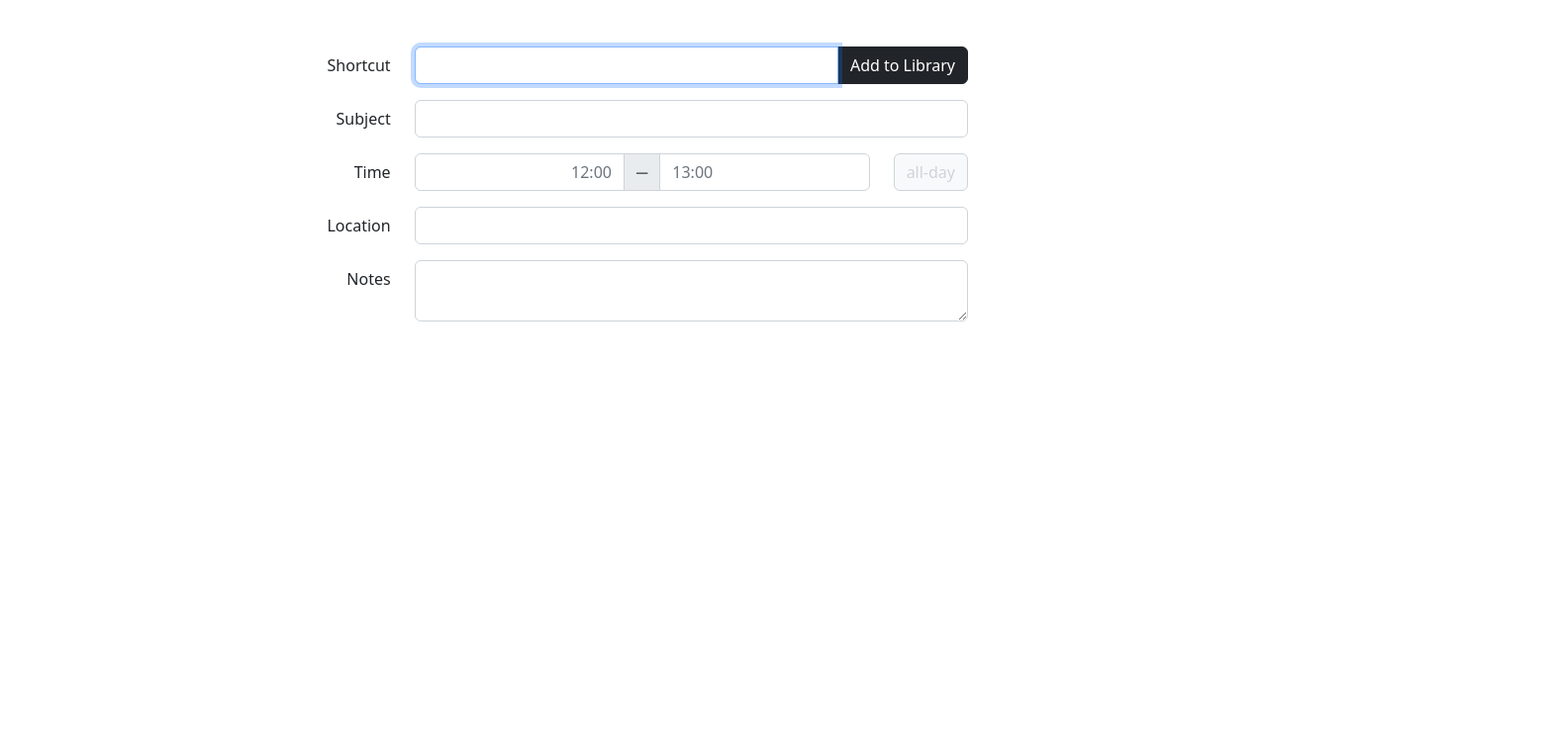
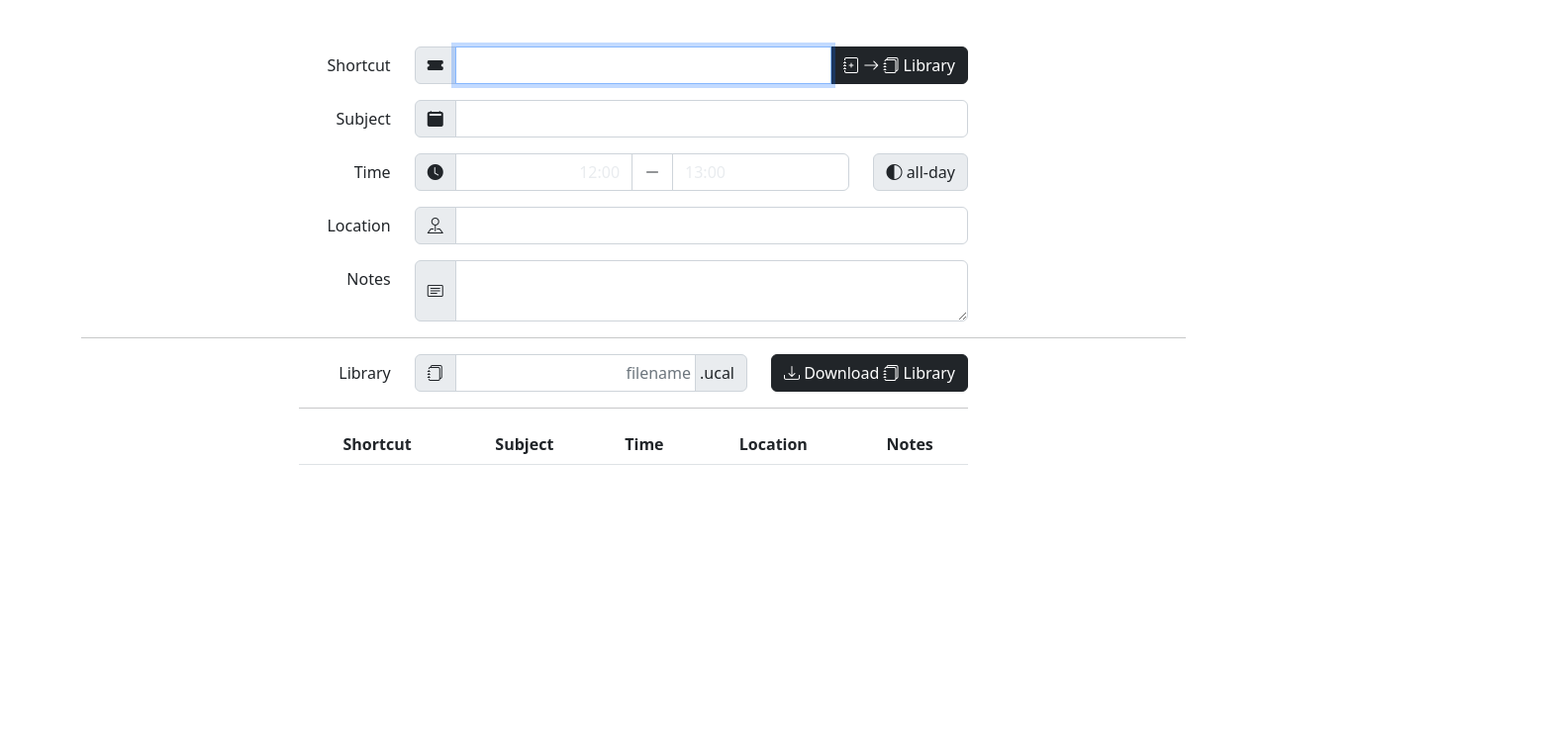
Before and after one commit to urmoi/uCal, a plain HTML site: page library.html in a window 1280 px wide. Shown: the part 59-800 px from the top of the page at 99% size, 1570 px wide, since content can reach past the window. Drawn offline with nearby package versions, Linux system fonts and the light colour scheme.

Commit message:
library update

```diff
--- a/library.html
+++ b/library.html
@@ -11,7 +11,10 @@
         <link href="https://cdn.jsdelivr.net/npm/bootstrap@5.2.0/dist/css/bootstrap.min.css" rel="stylesheet" integrity="sha384-gH2yIJqKdNHPEq0n4Mqa/HGKIhSkIHeL5AyhkYV8i59U5AR6csBvApHHNl/vI1Bx" crossorigin="anonymous">
         <script src="https://cdn.jsdelivr.net/npm/bootstrap@5.2.0/dist/js/bootstrap.bundle.min.js" integrity="sha384-A3rJD856KowSb7dwlZdYEkO39Gagi7vIsF0jrRAoQmDKKtQBHUuLZ9AsSv4jD4Xa" crossorigin="anonymous"></script>
 
-        <!-- https://favicon.io/emoji-favicons/spiral-calendar -->
+        <!-- https://icons.getbootstrap.com/ -->
+        <link rel="stylesheet" href="https://cdn.jsdelivr.net/npm/bootstrap-icons@1.9.1/font/bootstrap-icons.css">
+
+        <!-- https://favicon.io/emoji-favicons/spiral-calendar/ -->
         <link href="/static/favicon.ico" rel="icon">
 
         <link href="/static/styles.css" rel="stylesheet">
@@ -23,9 +26,10 @@
     </head>
 
     <body>
+
         <nav class="bg-light border navbar navbar-expand-md navbar-light">
             <div class="container-fluid">
-                <a class="navbar-brand" href="/">uCal</a>
+                <a class="navbar-brand" href="/"><i class="bi bi-calendar3"></i> uCal</a>
             </div>
         </nav>
 
@@ -36,21 +40,23 @@
                         <label class="col-sm-2 col-form-label" for="calShort">Shortcut</label>
                         <div class="col position-relative">
                             <div class="input-group has-validation">
+                                <i class="input-group-text bi bi-ticket-fill"></i>
                                 <input class="form-control" id="calShort" name="calShort" type="text" autofocus autocomplete="off" required>
                                 <div class="invalid-tooltip rounded">
-                                    Please choose a unique shortcut key.
+                                    Please choose a unique shortcut.
                                 </div>
                                 <div class="invalid-tooltip used-tooltip rounded">
-                                    Shortcut already used, you will overwrite it.
+                                    Shortcut already used, you will overwrite it!
                                 </div>
-                                <button class="col-sm-3 btn btn-dark w-auto" type="button" id="calAdd">Add to Library</button>
+                                <button class="col-sm-3 btn btn-dark w-auto" type="button" id="calAdd"><i class="bi bi-journal-plus"></i> <i class="bi bi-arrow-right"></i> <i class="bi bi-journals"></i> Library</button>
                             </div>
                         </div>
                     </div>
 
-                    <div class="row mb-3">
-                        <label class="col-sm-2 col-form-label" for="calSub">Subject</label>
-                        <div class="col position-relative">
+                    <div class="row mb-3 position-relative">
+                        <label class="col-sm-2 col-form-label" for="calSub">Subject</i></label>
+                        <div class="col input-group has-validation">
+                            <i class="input-group-text bi bi-calendar2-fill"></i>
                             <input class="form-control has-validation" id="calSub" name="calSub" type="text" autocomplete="off" required>
                             <div class="invalid-tooltip">
                                 Please give a subject.
@@ -58,54 +64,57 @@
                         </div>
                     </div>
 
-                    <div class="row">
-                        <label class="col-sm-2 col-form-label position-relative" for="calStart">Time</label>
-                        <div class="col flex-nowrap input-group mb-3 has-validation">
-                            <input class="form-control input-time toggle text-end" id="calStarts" name="calStart" type="text" placeholder="12:00" required>
-                            <input type="radio" class="btn-check" name="timeOption" id="calTime" autocomplete="off" checked>
-                            <label class="btn btn-light btn-outline-light toggle" for="calTime">&#x2500;</label>
-                            <input class="form-control input-time toggle" id="calEnds" name="calEnds" type="text" placeholder="13:00" required>
+                    <div class="row mb-3">
+                        <label class="col-sm-2 col-form-label position-relative" for="calStarts">Time</label>
+                        <input type="radio" class="btn-check" name="time-toggle" id="time-toggle" autocomplete="off">
+                        <div class="col flex-nowrap input-group btn-toggle has-validation" id="time-toggle-time">
+                            <i class="input-group-text bi bi-clock-fill"></i>
+                            <input class="form-control input-time text-end" id="calStarts" name="calStarts" type="text" placeholder="12:00" required>
+                            <i class="input-group-text bi bi-dash-lg bg-transparent"></i>
+                            <input class="form-control input-time" id="calEnds" name="calEnds" type="text" placeholder="13:00" required>
                             <div class="invalid-tooltip">
                                 Please give a valid time [i.e. 12 | 1200 | 12:00].
                             </div>
                         </div>
-                        <div class="col-auto">
-                            <input type="radio" class="btn-check" name="timeOption" id="calAllday" autocomplete="off">
-                            <label class="btn btn-light btn-outline-light toggle" for="calAllday">all-day</label>
+                        <div class="col-sm-auto btn-toggle mt-3 mt-sm-0 text-center" id="time-toggle-allday">
+                            <laben class="input-group-text"><i class="bi bi-circle-half me-3 me-sm-0"></i>&nbsp;all-day</label>
                         </div>
                     </div>
 
                     <div class="row mb-3">
                         <label class="col-sm-2 col-form-label" for="calLocal">Location</label>
-                        <div class="col">
+                        <div class="col input-group">
+                            <i class="input-group-text bi bi-pin-map"></i>
                             <input class="form-control" id="calLocal" name="calLocal" type="text" autocomplete="off">
                         </div>
                     </div>
 
                     <div class="row mb-3">
                         <label class="col-sm-2 col-form-label" for="calNotes">Notes</label>
-                        <div class="col">
+                        <div class="col input-group">
+                            <i class="input-group-text bi bi-card-text"></i>
                             <textarea class="form-control" id="calNotes" name="calNotes" type="text"></textarea>
                         </div>
                     </div>
                 </form>
             </div>
 
-            <hr class="visually-hidden" id="new-lib-hr">
+            <hr class="" id="new-lib-hr">
 
-            <div class="w-700px container-sm visually-hidden" id="new-lib-container">
+            <div class="w-700px container-sm " id="new-lib-container">
                 <form class="text-start text-sm-end needs-validation" id="new-lib" novalidate>
                     <div class="row">
                         <label class="col-sm-2 col-form-label" for="libTitle">Library</label>
                         <div class="col flex-nowrap input-group has-validation mb-3 mb-sm-0">
+                            <i class="input-group-text bi bi-journals"></i>
                             <input class="form-control text-end pe-1" id="libTitle" name="libTitle" type="text" autocomplete="off" placeholder="filename" required>
                             <span class="input-group-text ps-1">.ucal</span>
                             <div class="invalid-tooltip">
                                 Please choose a name for this Library.
                             </div>
                         </div>
-                        <div class="col-sm-5">
-                            <button class="btn btn-dark w-100" type="button" id="libSave">Save .ucal Library</button>
+                        <div class="col-sm-auto">
+                            <button class="btn btn-dark w-100" type="button" id="libSave"><i class="bi bi-download"></i> Download <i class="bi bi-journals"></i> Library</button>
                         </div>
                     </div>
                 </form>
@@ -151,8 +160,11 @@
 
     document.getElementById("calShort").addEventListener("input", (e) => checkShort(e.srcElement) );
 
-    document.getElementById("calTime").addEventListener("click", () => disableTime(false) );
-    document.getElementById("calAllday").addEventListener("click", () => disableTime(true) );
+    document.getElementById("time-toggle-time").addEventListener("click", (e) => toggleTime(true, e.currentTarget));
+    document.getElementById("time-toggle-allday").addEventListener("click", (e) => toggleTime(false, e.currentTarget));
+
+    // document.getElementById("calTime").addEventListener("click", () => disableTime(false) );
+    // document.getElementById("calAllday").addEventListener("click", () => disableTime(true) );
 
     document.getElementById("calStarts").addEventListener("input", (e) => checkTime(e.srcElement) );
     document.getElementById("calEnds").addEventListener("input", (e) => checkTime(e.srcElement) );
--- a/static/library.js
+++ b/static/library.js
@@ -37,7 +37,7 @@ function addItem () {
 
     itemData["subject"] = document.getElementById("calSub").value;
 
-    if (document.getElementById("calTime").checked) {
+    if (!document.getElementById("time-toggle").checked) {
         itemData["time"] = correctTime(document.getElementById("calStarts").value) + "-" + correctTime(document.getElementById("calEnds").value);
     } else {
         itemData["time"] = "all-day";
@@ -61,8 +61,8 @@ function checkForm(form) {
 
 function resetForm(form) {
     form.classList.remove("was-validated");
-    disableTime(false);
     document.getElementById("calShort").classList.remove("is-used");
+    toggleTime();
     form.reset();
 }
 
@@ -103,9 +103,16 @@ function correctTime(input) {
     }
 }
 
-function disableTime(disable) {
-    document.getElementById("calStarts").disabled = disable;
-    document.getElementById("calEnds").disabled = disable;
+function toggleTime(toggle=true, e=document.querySelector("#time-toggle-time")) {
+    console.log("toggle", e.parentNode.querySelector("input[type=radio]").checked);//, e.parentNode.parentNode.querySelector(".btn-toggle:not(#"+e.parentNode.id+")"));
+
+    e.parentNode.querySelector("input[type=radio]").checked = !toggle;
+
+    e.classList.remove("btn-toggle-disabled");
+    e.parentNode.querySelector(".btn-toggle:not(#"+e.id+")").classList.add("btn-toggle-disabled");
+
+    e.parentNode.querySelectorAll("input[type=text]")[0].disabled = !toggle;
+    e.parentNode.querySelectorAll("input[type=text]")[1].disabled = !toggle;
 }
 
 function updateTable() {
--- a/static/styles.css
+++ b/static/styles.css
@@ -13,32 +13,15 @@ a#libMake:hover {
     background-color: var(--bs-gray-300);
 }
 
-label.toggle {
-    color: #ced4da;
-    border-color: #ced4da;
+.btn-toggle input::placeholder {
+    color: var(--bs-gray-200);
 }
 
-.btn-check:checked+.toggle {
-    color: #212529;
-    border-color: #ced4da;
-    background-color: var(--bs-gray-200);
-}
-
-.input-time {
-    min-width: 65px!important;
-}
-
-.toggle:disabled, .toggle:disabled::placeholder {
-    color: #ced4da;
-    background-color: #fff;
-}
-
-.input-group-time {
-    min-width: 135px;
-}
-
-.input-group-text.input-time {
-    min-width: 67px;
+.btn-toggle-disabled * {
+    cursor: pointer!important;
+    color: var(--bs-gray-400)!important;
+    border-color: var(--bs-gray-400)!important;
+    background-color: var(--bs-gray-100)!important;
 }
 
 input.is-used {
@@ -64,6 +47,8 @@ input.is-used:focus~.used-tooltip {
 .was-validated .text-end.form-control:invalid,
 .was-validated .text-end.form-control:valid {
     background-position: left calc(.375em + .1875rem) center;
+    padding-left: calc(1.5em + .75rem);
+    padding-right: calc(var(--bs-gutter-x) * .5);
 }
 
 select.toggle {
```
Also changed, not shown: index.html (+8 -8 lines).
